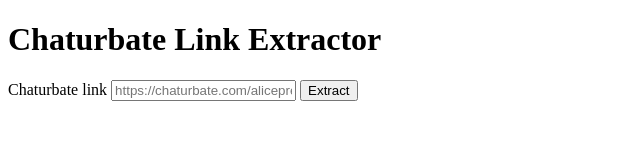
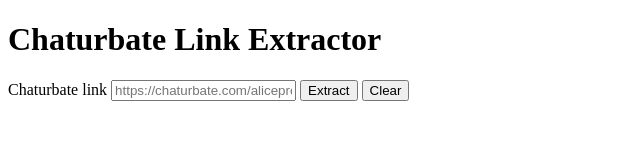
Before and after one commit to Gexi0619/CbExtractor, a plain HTML site: page index.html in a window 1280 px wide. Shown: the whole page, without its empty margins (0-640 px from the left). Drawn offline with Linux system fonts and the light colour scheme.

Commit message:
clear button

```diff
--- a/index.html
+++ b/index.html
@@ -12,6 +12,7 @@
 <label for="urlInput">Chaturbate link</label>
 <input type="text" id="urlInput" placeholder="https://chaturbate.com/alicepreuoston/">
 <button onclick="generateLinks()">Extract</button>
+<button onclick="clearInput()">Clear</button>
 
 <div id="recubateResult"></div>
 <div id="cbhoursResult"></div>
@@ -53,6 +54,10 @@
         var match = url.match(/\/([^\/]+)\/$/);
         return match ? match[1] : '';
     }
+
+    function clearInput() {
+        document.getElementById('urlInput').value = '';
+    }
 </script>
 
 </body>
```
